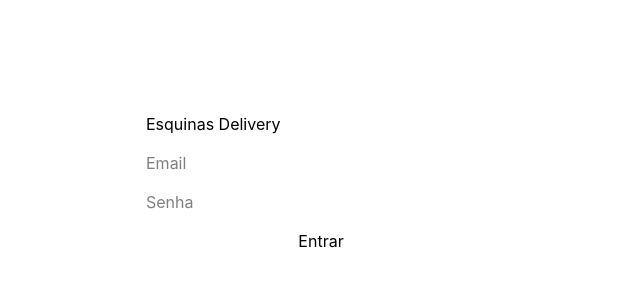
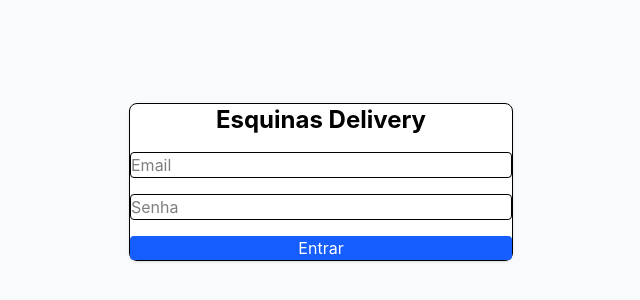
Before and after one commit to jonathansantiagoDEV/batereyMonitor, a Next.js app: page /login in a window 1280 px wide. Shown: the part 218-518 px from the top of the page, without its empty margins (319-959 px from the left). Built offline with nearby package versions, Linux system fonts and the light colour scheme; no server answers.

Commit message:
fix: fallback seguro no Supabase client, limpeza do globals.css e estiliza login com Tailwind

```diff
--- a/app/globals.css
+++ b/app/globals.css
@@ -1,7 +1,4 @@
 @import "tailwindcss";
-@tailwind base;
-@tailwind components;
-@tailwind utilities;
 
 * {
   box-sizing: border-box;
@@ -18,7 +15,7 @@ body {
 }
 
 .leaflet-container {
-  width: 100%%;
-  height: 100%%;
+  width: 100%;
+  height: 100%;
   z-index: 1;
 }
--- a/app/login/page.tsx
+++ b/app/login/page.tsx
@@ -5,31 +5,29 @@ import { supabase } from '@/lib/supabaseClient';
 import { useRouter } from 'next/navigation';
 
 export default function LoginPage() {
-
   const router = useRouter();
 
   const [email, setEmail] = useState('');
   const [senha, setSenha] = useState('');
   const [erro, setErro] = useState('');
+  const [entrando, setEntrando] = useState(false);
 
   async function entrar() {
-
     setErro('');
+    setEntrando(true);
 
     const { data, error } = await supabase.auth.signInWithPassword({
       email,
       password: senha,
     });
 
-
-    if(error){
+    if (error) {
       setErro('Email ou senha inválidos');
+      setEntrando(false);
       return;
     }
 
-
     const usuario = data.user;
-
 
     const { data: perfil } = await supabase
       .from('profiles')
@@ -37,78 +35,49 @@ export default function LoginPage() {
       .eq('id', usuario.id)
       .single();
 
-
-    if(perfil?.role === 'ADMIN'){
-
+    if (perfil?.role === 'ADMIN') {
       router.push('/chefe');
-
-    }else{
-
+    } else {
       router.push('/entregador');
-
     }
-
   }
 
+  function aoTeclar(e: React.KeyboardEvent<HTMLInputElement>) {
+    if (e.key === 'Enter' && !entrando) entrar();
+  }
 
   return (
-
-    <main style={{
-      minHeight:'100vh',
-      display:'flex',
-      alignItems:'center',
-      justifyContent:'center'
-    }}>
-
-
-      <div style={{
-        width:350,
-        display:'flex',
-        flexDirection:'column',
-        gap:15
-      }}>
-
-
-        <h1>
-          Esquinas Delivery
-        </h1>
-
+    <main className="min-h-screen flex items-center justify-center bg-gray-50 p-6">
+      <div className="w-full max-w-sm flex flex-col gap-4 bg-white p-6 rounded-lg border shadow-sm">
+        <h1 className="text-2xl font-bold text-center mb-2">Esquinas Delivery</h1>
 
         <input
+          className="border rounded p-2"
           placeholder="Email"
           value={email}
-          onChange={
-            e=>setEmail(e.target.value)
-          }
+          onChange={(e) => setEmail(e.target.value)}
+          onKeyDown={aoTeclar}
         />
 
-
         <input
+          className="border rounded p-2"
           placeholder="Senha"
           type="password"
           value={senha}
-          onChange={
-            e=>setSenha(e.target.value)
-          }
+          onChange={(e) => setSenha(e.target.value)}
+          onKeyDown={aoTeclar}
         />
 
-
-        <button onClick={entrar}>
-          Entrar
+        <button
+          className="bg-blue-600 text-white p-3 rounded disabled:opacity-50"
+          onClick={entrar}
+          disabled={entrando}
+        >
+          {entrando ? 'Entrando...' : 'Entrar'}
         </button>
 
-
-        {
-          erro &&
-          <p style={{color:'red'}}>
-            {erro}
-          </p>
-        }
-
-
+        {erro && <p className="text-red-600 text-sm text-center">{erro}</p>}
       </div>
-
     </main>
-
   );
 }
```
